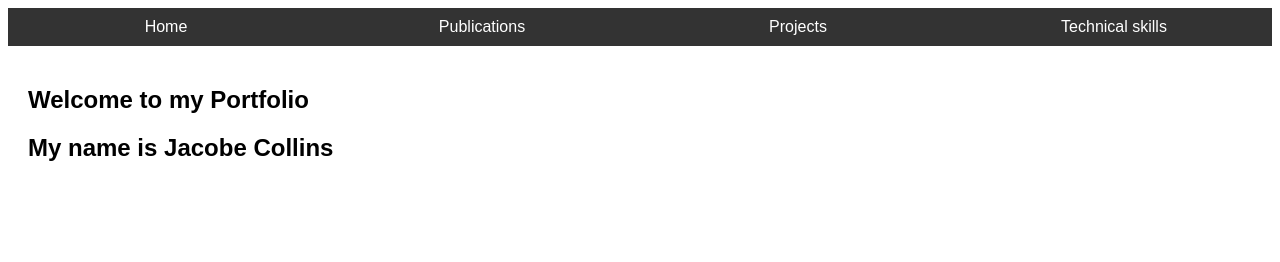
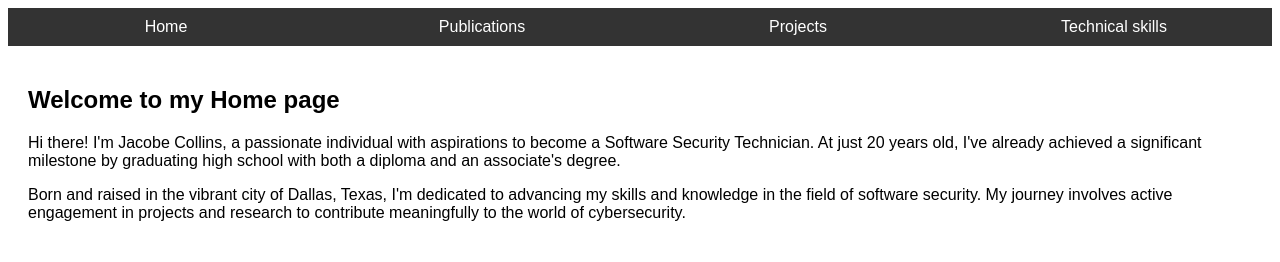
Before and after one commit to GIThuser112/GITUSER112.github.io, a plain HTML site: page index.html in a window 1280 px wide. Drawn offline with Linux system fonts and the light colour scheme.

Commit message:
Update index.html

```diff
--- a/index.html
+++ b/index.html
@@ -40,12 +40,17 @@
         <div class="tab" onclick="openTab('skills')">Technical skills</div>
     </div>
 
-    <div class="content" id="home-content">
-        <h2>Welcome to my Portfolio</h2>
-        <h2>My name is Jacobe Collins</h2>
+    <!-- Add your Home page content here -->
+<div class="content" id="home-content">
+    <h2>Welcome to my Home page</h2>
+    <p>
+        Hi there! I'm Jacobe Collins, a passionate individual with aspirations to become a Software Security Technician. At just 20 years old, I've already achieved a significant milestone by graduating high school with both a diploma and an associate's degree.
+    </p>
+    <p>
+        Born and raised in the vibrant city of Dallas, Texas, I'm dedicated to advancing my skills and knowledge in the field of software security. My journey involves active engagement in projects and research to contribute meaningfully to the world of cybersecurity.
+    </p>
+</div>
 
-        <!-- Add your Home page content here -->
-    </div>
 
     <div class="content" id="publications-content">
         <h2>My Publications</h2>
```
